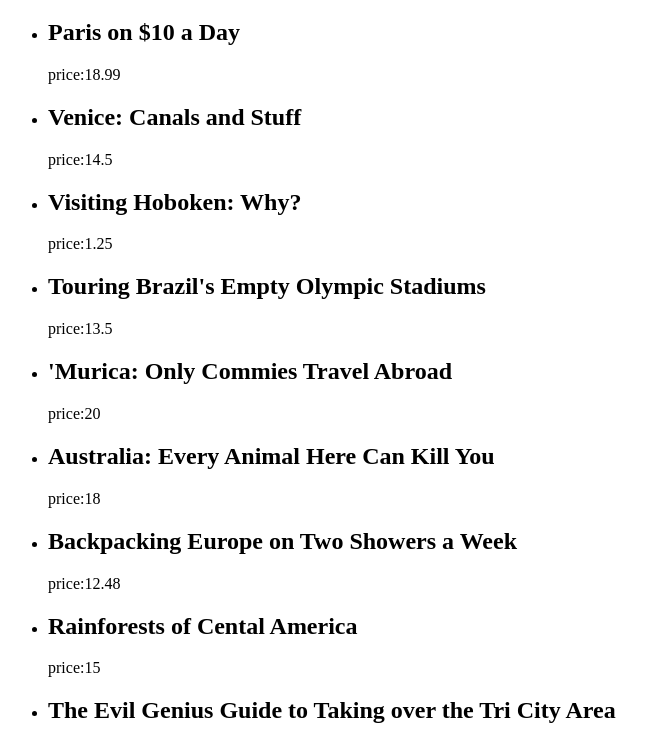
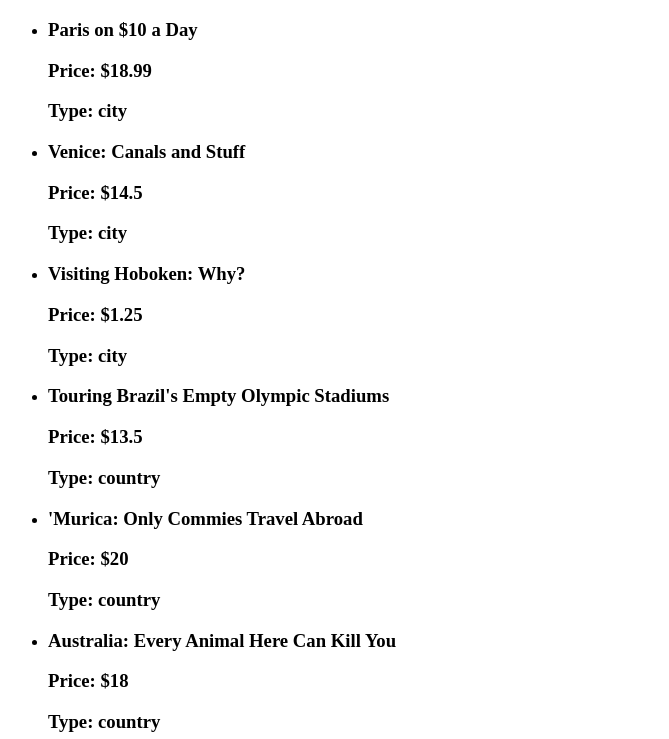
Before and after one commit to melissabell456/World_Wide_Travel, a plain HTML site: page index.html in a window 1280 px wide. Shown: the part 61-800 px from the top of the page, without its empty margins (0-669 px from the left). Drawn offline with nearby package versions, Linux system fonts and the light colour scheme; some packages are replaced by stand-ins of ours.

Commit message:
update in HTML partial structure to list type and price as well

```diff
--- a/partials/guides.html
+++ b/partials/guides.html
@@ -1,7 +1,10 @@
 <!-- ng-repeat="book in books" -->
-
-<ul ng-repeat="book in guides">
-  <li><h2>{{book.title}}</h2>
-    <p>price:{{book.price}}</p>
-  </li>
-</ul>
+<div>
+  <ul>
+    <li ng-repeat="book in guides">
+      <h3>{{book.title}}</hr>
+      <p>Price: ${{book.price}}</p>
+      <p>Type: {{book.type}}</p>
+    </li>
+  </ul>
+</div>
```
